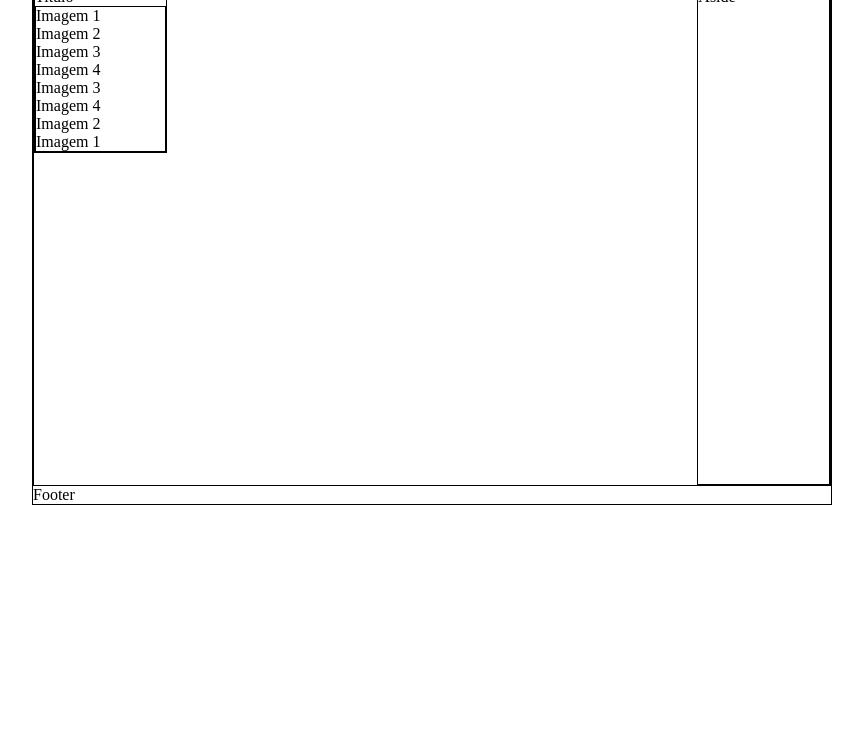
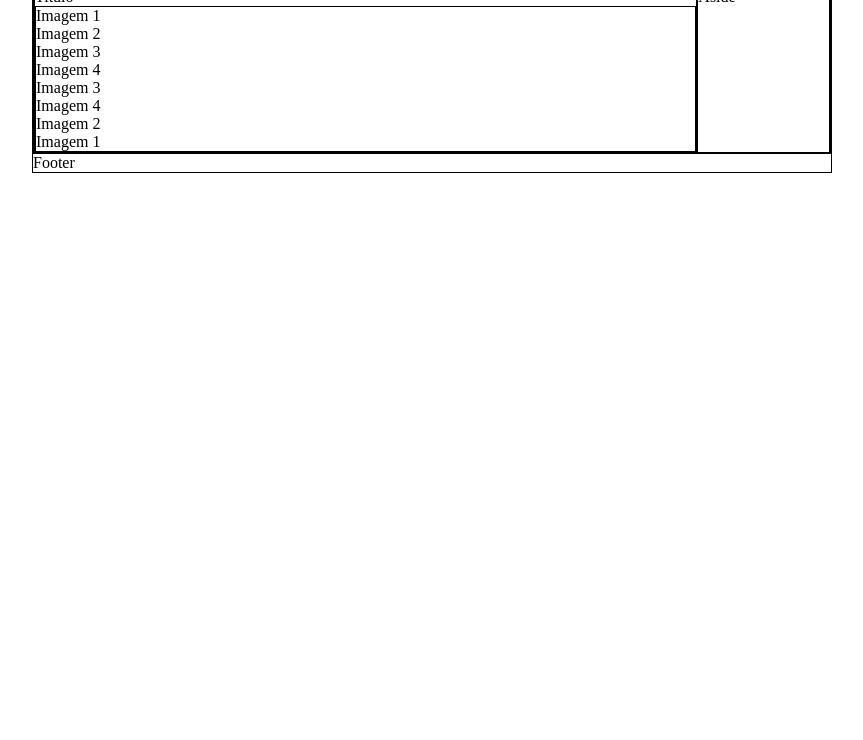
Before and after one commit to rossanp/CSS-Grid-Layout-e-Flexbox, a plain HTML site: page index.html in a window 1280 px wide. Shown: the part 60-800 px from the top of the page, without its empty margins (208-1071 px from the left). Drawn offline with Linux system fonts and the light colour scheme.

Commit message:
Update styles.css

```diff
--- a/styles.css
+++ b/styles.css
@@ -57,6 +57,10 @@ body {
     grid-column: 80%;
     grid-row: 1;
     border: 1px solid;
+    grid-column-start: 1;
+    grid-column-end: 6;
+    grid-row-start: 1;
+    grid-row-end: 4;
 }
 
 .card {
@@ -79,7 +83,7 @@ footer {
 /* Tamanhos de telas para responsividade:
     1920 x 1080
     1680 x 1050
-    1400 x 1050
+    1400 x 1050 (notebook é 1366 x 768)
     1280 x 1024
     1280 x 960
     1024 x 768
```
